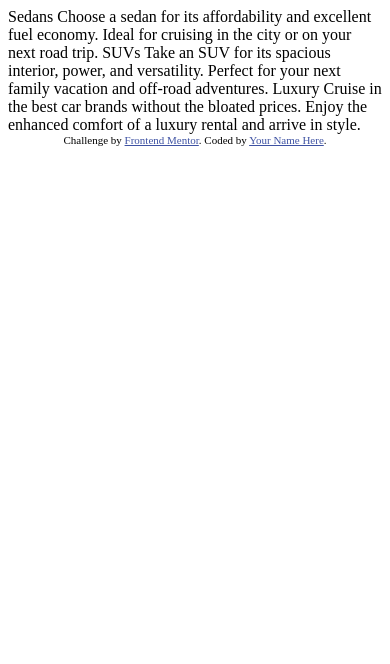
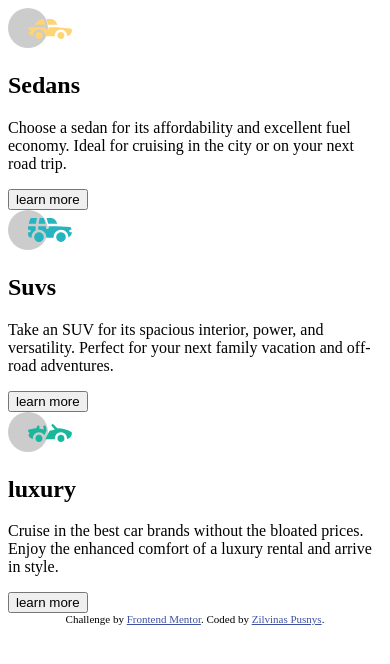
Before and after one commit to Zilvis0/Responsive-cards, a plain HTML site: page index.html in a window 390 px wide. Drawn offline with Linux system fonts and the light colour scheme.

Commit message:
starting on the mobile version

```diff
--- a/index.html
+++ b/index.html
@@ -1,36 +1,64 @@
 <!DOCTYPE html>
 <html lang="en">
+
 <head>
   <meta charset="UTF-8">
-  <meta name="viewport" content="width=device-width, initial-scale=1.0"> <!-- displays site properly based on user's device -->
+  <meta name="viewport" content="width=device-width, initial-scale=1.0">
+  <link rel="preconnect" href="https://fonts.googleapis.com">
+  <link rel="preconnect" href="https://fonts.gstatic.com" crossorigin>
+  <link href="https://fonts.googleapis.com/css2?family=Big+Shoulders+Display:wght@700&family=Lexend+Deca&display=swap"
+    rel="stylesheet">
+  <link rel="icon" type="image/png" sizes="32x32" href="./images/favicon-32x32.png">
+  <link rel="stylesheet" href="./index.css">
+  <title>3-column preview card component | Frontend Mentor</title>
 
-  <link rel="icon" type="image/png" sizes="32x32" href="./images/favicon-32x32.png">
+  <style>
+    .attribution {
+      font-size: 11px;
+      text-align: center;
+    }
 
-  <title>Frontend Mentor | 3-column preview card component</title>
-
-  <!-- Feel free to remove these styles or customise in your own stylesheet 👍 -->
-  <style>
-    .attribution { font-size: 11px; text-align: center; }
-    .attribution a { color: hsl(228, 45%, 44%); }
+    .attribution a {
+      color: hsl(228, 45%, 44%);
+    }
   </style>
 </head>
+
 <body>
-
-  Sedans
+  <main>
+    <section class="car-wrapper sedan">
+      <img src="./images/icon-sedans.svg">
+      <h1 class="car-category">Sedans</h1>
+      <p class="car-description">
         Choose a sedan for its affordability and excellent fuel economy. Ideal for cruising in the city
         or on your next road trip.
-
-  SUVs
+      </p>
+      <button class="btn">learn more</button>
+    </section>
+    <section class="car-wrapper suv">
+      <img src="./images/icon-suvs.svg">
+      <h1 class="car-category">Suvs</h1>
+      <p class="car-description">
         Take an SUV for its spacious interior, power, and versatility. Perfect for your next family vacation
         and off-road adventures.
-
-  Luxury
+      </p>
+      <button class="btn">learn more</button>
+    </section>
+    <section class="car-wrapper luxury">
+      <img src="./images/icon-luxury.svg">
+      <h1 class="car-category">luxury</h1>
+      <p class="car-description">
         Cruise in the best car brands without the bloated prices. Enjoy the enhanced comfort of a luxury
         rental and arrive in style.
+      </p>
+      <button class="btn">learn more</button>
+    </section>
+  </main>
 
   <div class="attribution">
     Challenge by <a href="https://www.frontendmentor.io?ref=challenge" target="_blank">Frontend Mentor</a>.
-    Coded by <a href="#">Your Name Here</a>.
+    Coded by <a href="https://pusnys.com">Zilvinas Pusnys</a>.
   </div>
 </body>
+
 </html>
```
Lines whose indentation alone changed are shown as unchanged.
